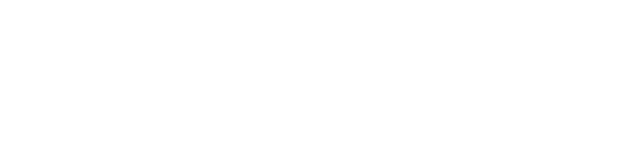
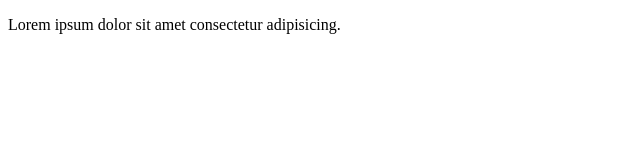
Before and after one commit to Hrihorii888/ford, a plain HTML site: page index.html in a window 1280 px wide. Shown: the whole page, without its empty margins (0-640 px from the left). Drawn offline with Linux system fonts and the light colour scheme.

Commit message:
br master start

```diff
--- a/index.html
+++ b/index.html
@@ -5,5 +5,7 @@
     <meta name="viewport" content="width=device-width, initial-scale=1.0" />
     <title>Document</title>
   </head>
-  <body></body>
+  <body>
+    <p>Lorem ipsum dolor sit amet consectetur adipisicing.</p>
+  </body>
 </html>
```
